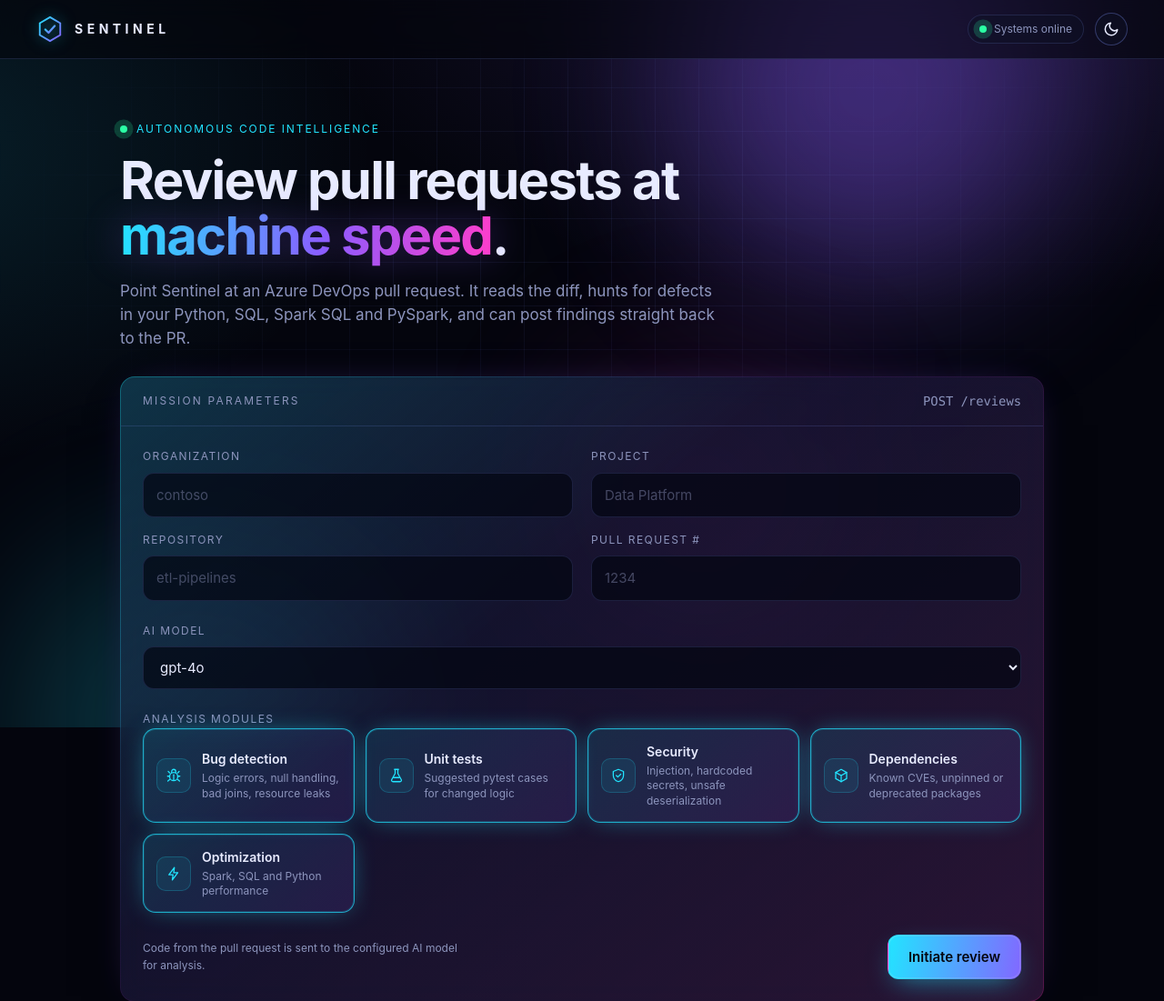
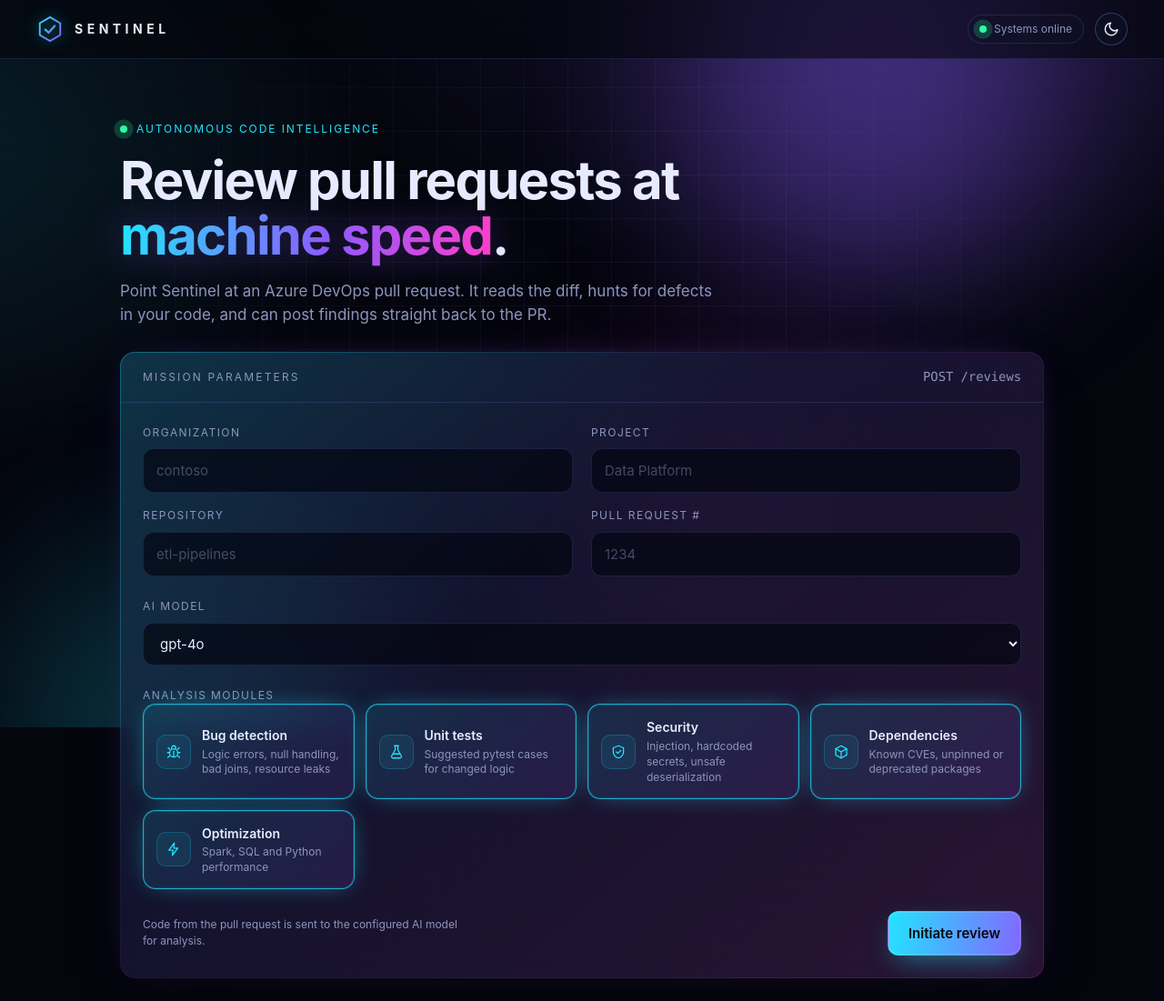
Before and after one commit to gouravbose27/sentinel, a FastAPI app: page / in a window 1280 px wide. Shown: the top 1101 px of the page at 91% size. Run offline with FastAPI, Linux system fonts and the light colour scheme; some libraries are stand-ins or nearby versions.

Commit message:
fix: Remove specific programming languages from the description for clarity

```diff
--- a/app/web/templates/index.html
+++ b/app/web/templates/index.html
@@ -5,7 +5,7 @@
   <p class="eyebrow"><span class="pulse"></span>Autonomous code intelligence</p>
   <h1>Review pull requests at <span class="grad">machine speed</span>.</h1>
   <p class="lead">Point Sentinel at an Azure DevOps pull request. It reads the diff, hunts for defects in your
-    Python, SQL, Spark SQL and PySpark, and can post findings straight back to the PR.</p>
+    code, and can post findings straight back to the PR.</p>
 </section>
 
 <section class="card console">
```
